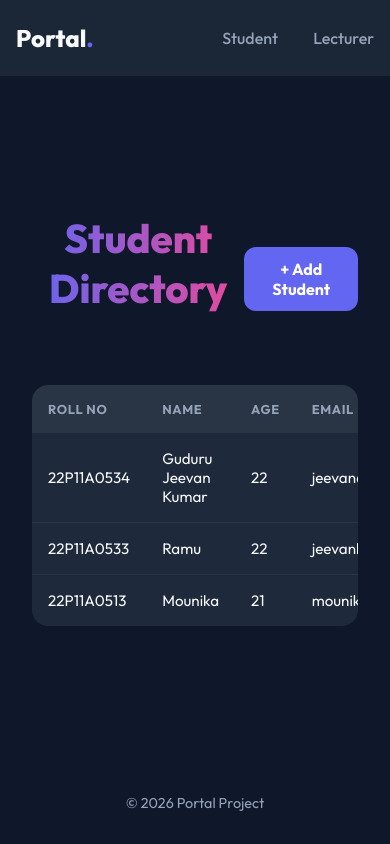
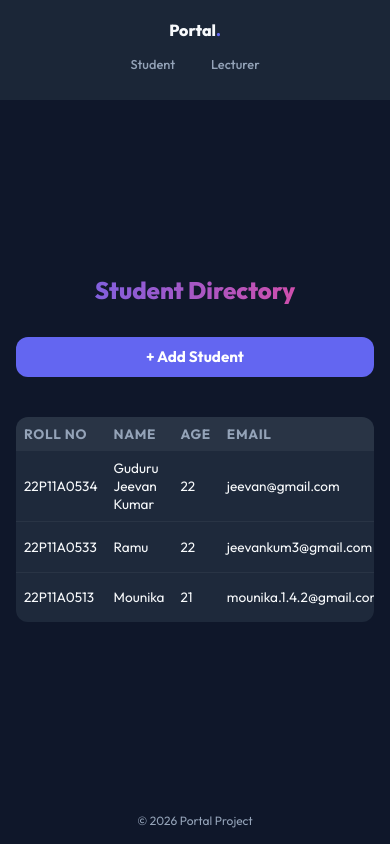
Before and after one commit to gudurujeevankumar/Django-CRUD-Portal, a Django app: page /student/sdetails/ in a window 390 px wide. Run offline with Django 4.2, Linux system fonts and the light colour scheme; data comes from the database, SQL or seed files in the repository.

Commit message:
feat: Add mobile responsive design with viewport meta tag and comprehensive media queries
- Add viewport meta tag to base.html for proper mobile scaling
- Implement responsive CSS with breakpoints for tablets (≤768px) and mobile phones (≤480px)
- Adapt navigation bar layout for smaller screens
- Make home page cards stack vertically on mobile
- Adjust form and table styling for mobile devices
- Scale typography and spacing progressively across screen sizes
- Make buttons full-width on mobile for better touch interaction
- Implement horizontal scroll for tables on mobile
- Replace inline message styles with CSS class for consistency

```diff
--- a/static/css/style.css
+++ b/static/css/style.css
@@ -140,6 +140,16 @@ h1 {
     font-weight: 700;
 }
 /* Messages */
+.message {
+    background-color: rgba(249, 115, 22, 0.1);
+    border-left: 4px solid #f97316;
+    color: #fed7aa;
+    padding: 1rem;
+    margin-bottom: 1rem;
+    border-radius: 0.5rem;
+    font-size: 0.95rem;
+    word-break: break-word;
+}
 
 /* Forms */
 .form-container {
@@ -289,3 +299,231 @@ footer {
 /* Utilities */
 .mb-4 { margin-bottom: 1rem; }
 .text-center { text-align: center; }
+
+/* ==================== RESPONSIVE DESIGN ==================== */
+
+/* Tablets (768px and below) */
+@media (max-width: 768px) {
+    nav {
+        height: auto;
+        padding: 0.75rem 1rem;
+    }
+
+    #logo-text a {
+        font-size: 1.2rem;
+    }
+
+    #nav-a {
+        display: flex;
+        gap: 1rem;
+    }
+
+    #nav-a a {
+        margin-left: 0;
+        font-size: 0.9rem;
+    }
+
+    h1 {
+        font-size: 2rem;
+        margin-bottom: 1.5rem;
+    }
+
+    main, .content-container {
+        padding: 1.5rem;
+    }
+
+    .home-container {
+        flex-wrap: wrap;
+        gap: 1.5rem;
+        justify-content: center;
+    }
+
+    .action-card {
+        width: 100%;
+        max-width: 250px;
+        padding: 2rem;
+    }
+
+    .card-icon {
+        font-size: 2.5rem;
+    }
+
+    .card-title {
+        font-size: 1.25rem;
+    }
+
+    .form-container {
+        padding: 2rem;
+        max-width: 100%;
+    }
+
+    .table-container {
+        overflow-x: auto;
+    }
+
+    table {
+        min-width: 500px;
+    }
+
+    th, td {
+        padding: 0.75rem;
+        font-size: 0.85rem;
+    }
+
+    .action-links {
+        flex-direction: column;
+        gap: 0.5rem;
+    }
+
+    .header-actions {
+        flex-direction: column;
+        gap: 1rem;
+        align-items: flex-start;
+    }
+
+    footer {
+        padding: 1.5rem;
+        font-size: 0.85rem;
+    }
+}
+
+/* Mobile phones (480px and below) */
+@media (max-width: 480px) {
+    nav {
+        height: auto;
+        flex-direction: column;
+        gap: 0.5rem;
+    }
+
+    #logo-text a {
+        font-size: 1rem;
+    }
+
+    #nav-a {
+        display: flex;
+        gap: 0.75rem;
+        width: 100%;
+        justify-content: center;
+    }
+
+    #nav-a a {
+        font-size: 0.8rem;
+        padding: 0.5rem 0.75rem;
+    }
+
+    h1 {
+        font-size: 1.5rem;
+        margin-bottom: 1.25rem;
+    }
+
+    main, .content-container {
+        padding: 1rem;
+    }
+
+    .home-container {
+        flex-direction: column;
+        gap: 1rem;
+    }
+
+    .action-card {
+        width: 100%;
+        padding: 1.5rem;
+    }
+
+    .card-icon {
+        font-size: 2rem;
+    }
+
+    .card-title {
+        font-size: 1rem;
+    }
+
+    .form-container {
+        padding: 1.5rem;
+        border-radius: 1rem;
+    }
+
+    form {
+        gap: 1rem;
+    }
+
+    .form-group {
+        gap: 0.4rem;
+    }
+
+    label {
+        font-size: 0.8rem;
+    }
+
+    input, .btn {
+        padding: 0.65rem 0.75rem;
+        font-size: 0.95rem;
+    }
+
+    .btn {
+        width: 100%;
+    }
+
+    .table-container {
+        border-radius: 0.75rem;
+    }
+
+    table {
+        font-size: 0.75rem;
+    }
+
+    th, td {
+        padding: 0.5rem;
+    }
+
+    .action-links {
+        gap: 0.25rem;
+    }
+
+    .action-links a {
+        font-size: 0.75rem;
+    }
+
+    .header-actions {
+        flex-direction: column;
+        gap: 0.75rem;
+        align-items: stretch;
+    }
+
+    footer {
+        padding: 1rem;
+        font-size: 0.75rem;
+    }
+
+    .mb-4 {
+        margin-bottom: 0.75rem;
+    }
+}
+
+/* Extra small phones (320px) */
+@media (max-width: 320px) {
+    #logo-text a {
+        font-size: 0.85rem;
+    }
+
+    #nav-a a {
+        font-size: 0.65rem;
+        padding: 0.4rem 0.5rem;
+    }
+
+    h1 {
+        font-size: 1.25rem;
+    }
+
+    .action-card {
+        padding: 1rem;
+    }
+
+    .card-icon {
+        font-size: 1.5rem;
+    }
+
+    .card-title {
+        font-size: 0.9rem;
+    }
+}
--- a/templates/base.html
+++ b/templates/base.html
@@ -2,6 +2,8 @@
 <!DOCTYPE html>
 <html>
 <head>
+    <meta charset="UTF-8">
+    <meta name="viewport" content="width=device-width, initial-scale=1.0">
     <title>{% block title %}Portal{% endblock %}</title>
     <link rel="stylesheet" href="{% static 'css/style.css' %}">
 </head>
--- a/templates/lform.html
+++ b/templates/lform.html
@@ -7,12 +7,8 @@
 
 {% block content %}
     {% for message in messages %}
-        <p style = "color:orange;">
-            {{ message }}
-        </p>
-        <br>
+        <p class="message">{{ message }}</p>
     {% endfor %}
-
     <div class="form-container">
         <h1>{% if lecturer %}Update Teacher{% else %}Register Teacher{% endif %}</h1>
         <form action="" method="POST">
--- a/templates/sform.html
+++ b/templates/sform.html
@@ -7,12 +7,8 @@
 
 {% block content %}
     {% for message in messages %}
-        <p style = "color:orange;">
-            {{ message }}
-        </p>
-        <br>
+        <p class="message">{{ message }}</p>
     {% endfor %}
-    <br>
     <div class="form-container">
         <h1>{% if student %}Update Student{% else %}Register Student{% endif %}</h1>
         <form action="" method="POST">
```
